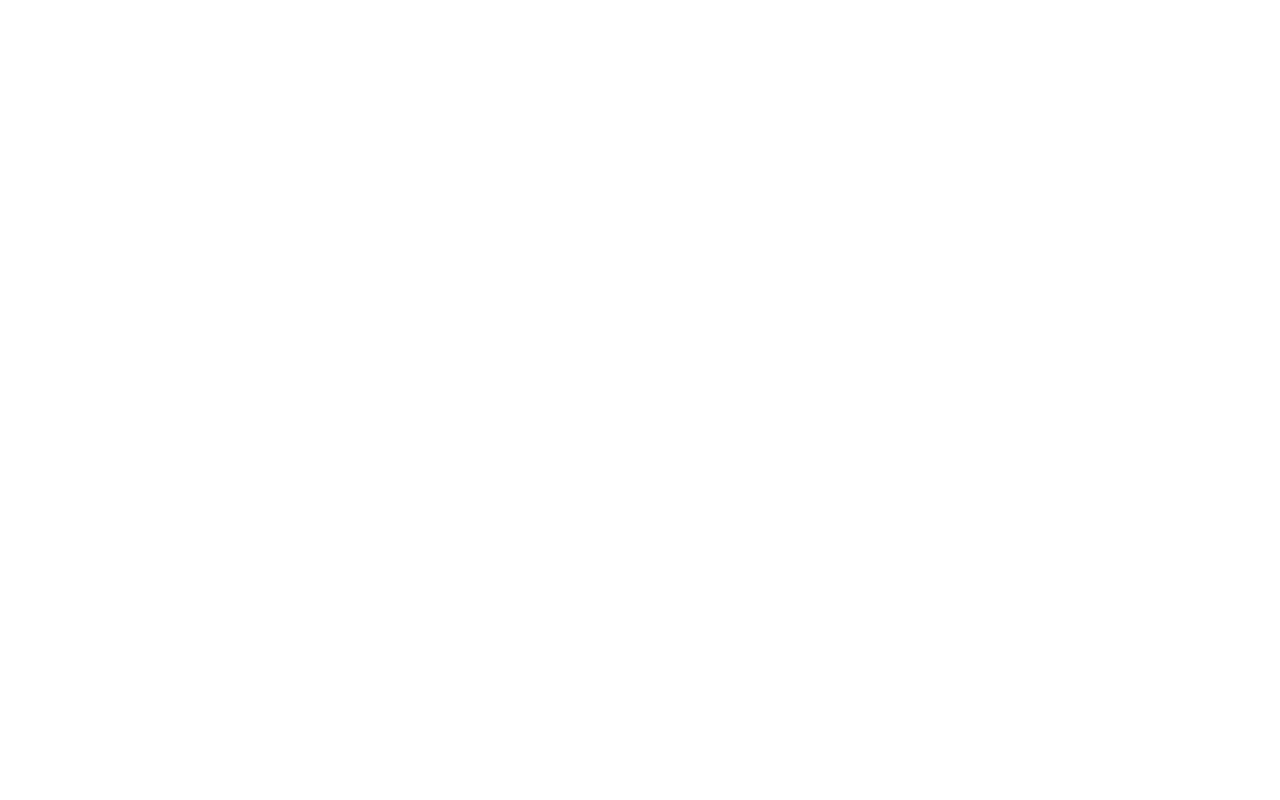
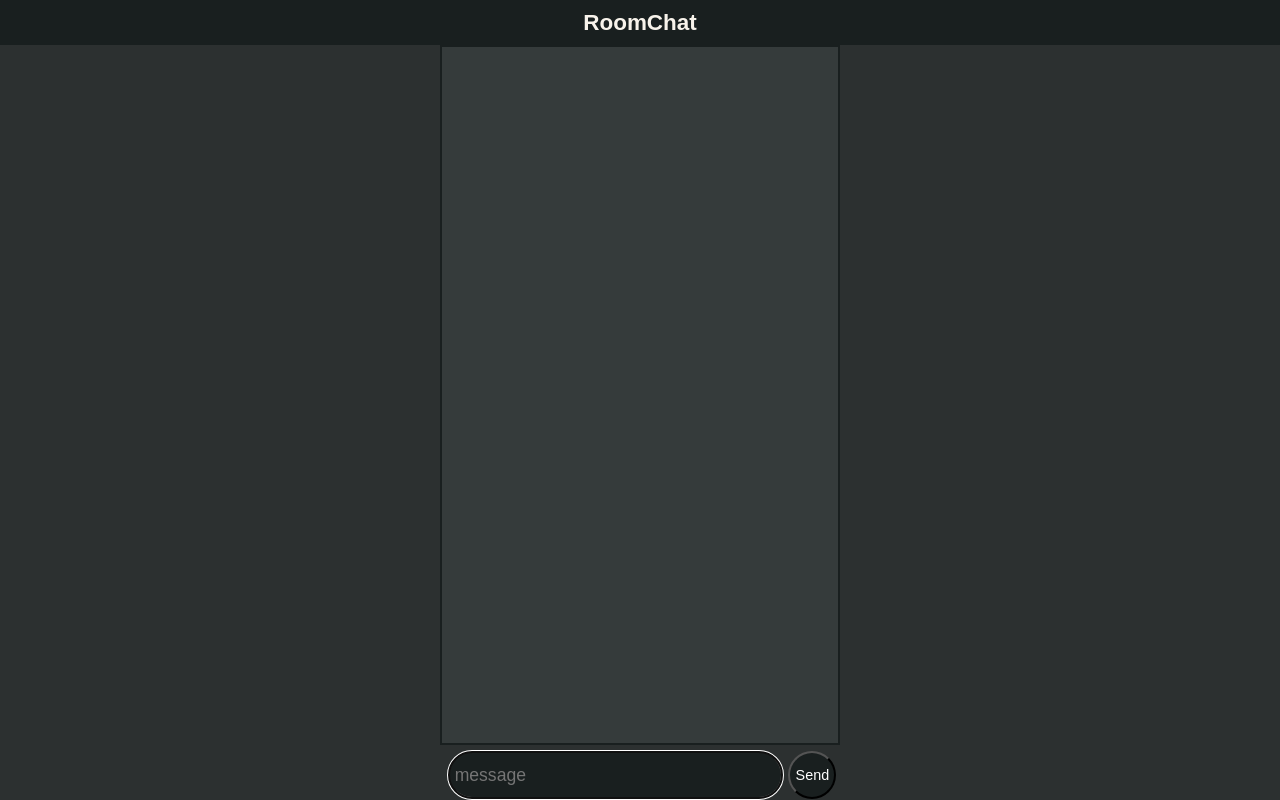
Before and after one commit to Abhishek-Mishra-GH/roomchat, a plain HTML site: page index.html in a window 1280 px wide. Drawn offline with Linux system fonts and the light colour scheme; the site is published under a folder, as on GitHub Pages, so addresses that start at the root find nothing.

Commit message:
build fix

```diff
--- a/index.html
+++ b/index.html
@@ -4,8 +4,8 @@
     <meta charset="UTF-8" />
     <meta name="viewport" content="width=device-width, initial-scale=1.0" />
     <title>Room Chat</title>
-    <script type="module" crossorigin src="/assets/index-38550433.js"></script>
-    <link rel="stylesheet" href="/assets/index-1928b7d4.css">
+    <script type="module" crossorigin src="./assets/index-38550433.js"></script>
+    <link rel="stylesheet" href="./assets/index-1928b7d4.css">
   </head>
   <body>
     <div id="root"></div>
```
